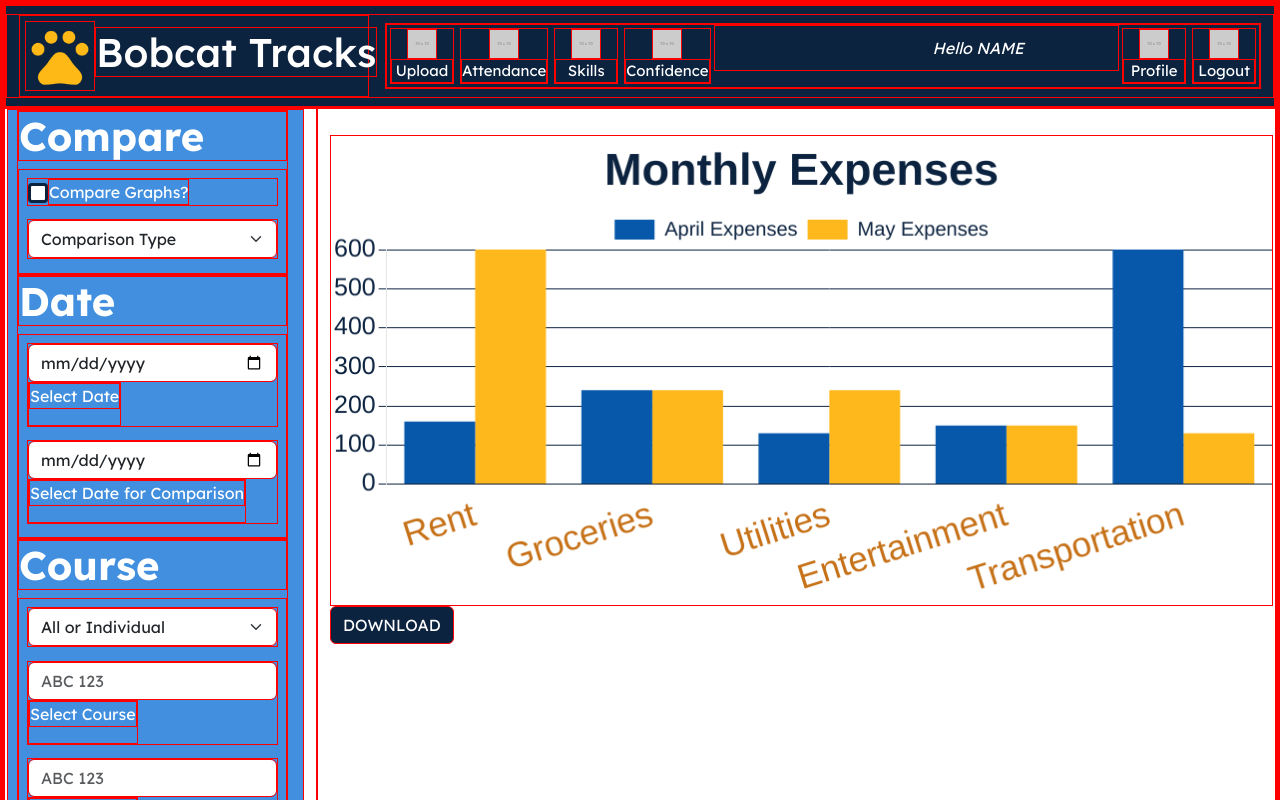
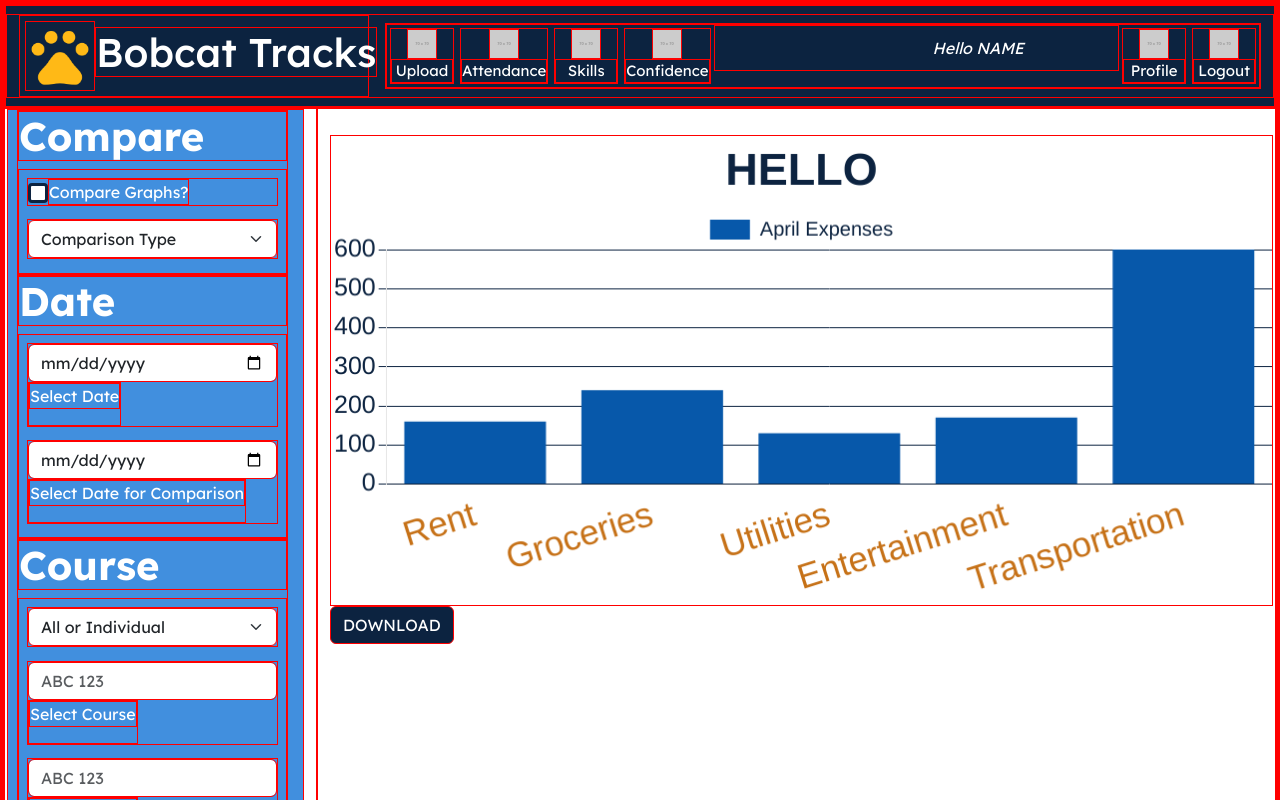
Before and after one commit to ecarl1/CapstoneProject, a React (Create React App) app in the folder bobcat-tracks/: page / in a window 1280 px wide. Shown: the top 800 px of the page. Built offline with nearby package versions, Linux system fonts and the light colour scheme.

Commit message:
graphs dynamic, working to move to parent component

```diff
--- a/bobcat-tracks/package.json
+++ b/bobcat-tracks/package.json
@@ -12,6 +12,7 @@
     "react-chartjs-2": "^5.2.0",
     "react-dom": "^18.3.1",
     "react-hook-form": "^7.53.2",
+    "react-router-dom": "^7.1.5",
     "react-scripts": "5.0.1",
     "sass": "^1.81.0",
     "web-vitals": "^2.1.4"
--- a/bobcat-tracks/src/components/AttendancePage.jsx
+++ b/bobcat-tracks/src/components/AttendancePage.jsx
@@ -2,7 +2,8 @@ import React, { Component } from "react";
 import NavBar from "./navBar";
 import Footer from "./footer";
 import PageOptions from "./pageOptions";
-import { Bargraph } from "./Bar.js";
+// import { Bargraph } from "./Bar.js";
+import BargraphComp from "./Bar.js";
 
 class AttendancePage extends Component {
   render() {
@@ -14,11 +15,14 @@ class AttendancePage extends Component {
           {/* left menu component */}
           <div className="col-lg-3">
             <PageOptions />
+            {/* changes what filters & parameters data should be displayed */}
           </div>
           {/* right graphs & buttons */}
           <div className="col-lg-9 graph-box">
-            {/* this is what throws the runtime errors. it's always around a useref method*/}
-            <Bargraph graphTitle={"HelloWorld"} />
+            <BargraphComp graphTitle={"HELLO"} />
+            {/* displays data based on filters & params*/}
+
+            {/* <Bargraph /> */}
             <button type="button" class="btn btn-download">
               DOWNLOAD
             </button>
--- a/bobcat-tracks/src/components/Bar.js
+++ b/bobcat-tracks/src/components/Bar.js
@@ -1,4 +1,5 @@
 import { Bar } from "react-chartjs-2"; //connects chart to React
+import React from "react";
 import {
   Chart as ChartJS,
   CategoryScale,
@@ -22,48 +23,53 @@ ChartJS.register(
   Tooltip
 );
 
-export const Bargraph = () => {
-  let barChartLabels = [
+//HOW TO USE BARGRAPH
+/*
+State variables to control & what they do-
+
+barCharLabels : Label each value in horizontal axis. For our purposes, this should be the DATES
+graphTitle: Overall title of the graph
+comparing: Is the graph doing a comparison? False- only default data is shown. true, compare data also displayed.
+
+defaultBarLabel : This labels this collection of data. Yet to determine policy.
+defaultBarData: An array of the values in each col. Should have same quantity as the above defaultBarLabel
+
+WHEN COMPARISON IS ON, defaultBarLabel & compareBarLabel should relate to what is being compared.
+EX, if two courses are being compared, each BarLabel should be named after the two things being compared.
+
+compareBarLabel : This labels this collection of data. Yet to determine policy.
+compareBarData: An array of the values in each col. Should have same quantity as the above compareBarLabel
+ */
+
+class BargraphComp extends React.Component {
+  constructor(props) {
+    super(props);
+    this.state = {
+      barChartLabels: [
         "Rent",
         "Groceries",
         "Utilities",
         "Entertainment",
         "Transportation",
-  ];
+      ],
+      //Should be default graph name
+      defaultBarLabel: "April Expenses",
+      defaultBarData: [160, 240, 130, 170, 600],
 
-  let defaultBarLabel = "April Expenses";
-  let defaultBarData = [160, 240, 130, 150, 600];
+      //name of what is being compared & param
+      compareBarLabel: "May Expenses",
+      compareBarData: [600, 240, 240, 150, 130],
 
-  let compareBarLabel = "May Expenses";
-  let compareBarData = [600, 240, 240, 150, 130];
+      //Default graph name, defined in component call
+      graphTitle: props.graphTitle,
 
-  let graphTitle = "Monthly Expenses";
+      comparing: false,
+    };
+  }
 
-  const barChartData = {
-    labels: barChartLabels,
-    datasets: [
-      {
-        label: defaultBarLabel,
-        data: defaultBarData,
-        borderWidth: 0,
-
-        backgroundColor: paletteColors.mediumBlue,
-        hoverBackgroundColor: paletteColors.navy,
-      },
-      {
-        label: compareBarLabel,
-        data: compareBarData,
-        borderWidth: 0,
-
-        backgroundColor: paletteColors.gold,
-        hoverBackgroundColor: paletteColors.burntGold,
-      },
-    ],
-  };
-
-  //options is what gives it all of the styling. Some names hard coded in, will make vars later.
-
-  const options = {
+  //controls the styling & features of the graph - should be the same for every graph, static
+  getOptions = () => {
+    return {
       responsive: true,
       plugins: {
         ticks: {
@@ -84,7 +90,7 @@ export const Bargraph = () => {
         },
         title: {
           display: true,
-        text: graphTitle,
+          text: this.state.graphTitle,
           position: "top",
           color: paletteColors.navy,
 
@@ -119,9 +125,171 @@ export const Bargraph = () => {
         },
       },
     };
+  };
 
-  //from ../fakeData, placeholder for now.
-  const data = barChartData;
+  //THIS can be dynamic
+  getData = () => {
+    if (this.state.comparing) {
+      return {
+        // two data sets are being compared
+        labels: this.state.barChartLabels,
+        datasets: [
+          {
+            label: this.state.defaultBarLabel,
+            data: this.state.defaultBarData,
+            borderWidth: 0,
 
-  return <Bar options={options} data={data} />;
+            backgroundColor: paletteColors.mediumBlue,
+            hoverBackgroundColor: paletteColors.navy,
+          },
+          {
+            label: this.state.compareBarLabel,
+            data: this.state.compareBarData,
+            borderWidth: 0,
+
+            backgroundColor: paletteColors.gold,
+            hoverBackgroundColor: paletteColors.burntGold,
+          },
+        ],
       };
+    } else {
+      return {
+        //only one type of data should be displayed
+        labels: this.state.barChartLabels,
+        datasets: [
+          {
+            label: this.state.defaultBarLabel,
+            data: this.state.defaultBarData,
+            borderWidth: 0,
+
+            backgroundColor: paletteColors.mediumBlue,
+            hoverBackgroundColor: paletteColors.navy,
+          },
+        ],
+      };
+    }
+  };
+
+  render() {
+    return <Bar options={this.getOptions()} data={this.getData()} />;
+    // return <p> TITLE: {this.state.graphTitle}</p>;
+  }
+} //end react component
+
+export default BargraphComp;
+//
+//ABOVE converted to a REACT component to allow for state & props to change & pass information
+//
+//
+//BELOW first chart.js graph for attendance
+//
+//PROTOTYPE BELOW
+
+// export const Bargraph = () => {
+//   //these should be dates
+//   let barChartLabels = [
+//     "Rent",
+//     "Groceries",
+//     "Utilities",
+//     "Entertainment",
+//     "Transportation",
+//   ];
+
+//   //Should be default graph name
+//   let defaultBarLabel = "April Expenses";
+//   let defaultBarData = [160, 240, 130, 150, 600];
+
+//   //name of what is being compared & param
+//   let compareBarLabel = "May Expenses";
+//   let compareBarData = [600, 240, 240, 150, 130];
+
+//   //Default graph name
+//   let graphTitle = "Monthly Expenses";
+
+//   //Where the variables are packaged for the graph- simply combining previous variables into correct format
+//   const barChartData = {
+//     labels: barChartLabels,
+//     datasets: [
+//       {
+//         label: defaultBarLabel,
+//         data: defaultBarData,
+//         borderWidth: 0,
+
+//         backgroundColor: paletteColors.mediumBlue,
+//         hoverBackgroundColor: paletteColors.navy,
+//       },
+//       {
+//         label: compareBarLabel,
+//         data: compareBarData,
+//         borderWidth: 0,
+
+//         backgroundColor: paletteColors.gold,
+//         hoverBackgroundColor: paletteColors.burntGold,
+//       },
+//     ],
+//   };
+
+//   //options is what gives it all of the styling.
+//   const options = {
+//     responsive: true,
+//     plugins: {
+//       ticks: {
+//         font: {
+//           size: 40,
+//         },
+//       },
+//       legend: {
+//         position: "top",
+
+//         labels: {
+//           color: paletteColors.navy,
+
+//           font: {
+//             size: 20,
+//           },
+//         },
+//       },
+//       title: {
+//         display: true,
+//         text: graphTitle,
+//         position: "top",
+//         color: paletteColors.navy,
+
+//         font: {
+//           size: 45,
+//           color: paletteColors.navy,
+//         },
+//       },
+//     },
+//     grouped: true,
+//     offset: true,
+//     barPercentage: 1,
+//     scales: {
+//       x: {
+//         grid: { display: false },
+//         ticks: {
+//           color: paletteColors.burntGold,
+//           font: {
+//             size: 35,
+//           },
+//         },
+//       },
+//       y: {
+//         grid: { color: paletteColors.navy },
+//         ticks: {
+//           color: paletteColors.navy,
+
+//           font: {
+//             size: 25,
+//           },
+//         },
+//       },
+//     },
+//   };
+
+//   //Created at top of page, data lives in this file
+//   const data = barChartData;
+
+//   //actual element created
+//   return <Bar options={options} data={data} />;
+// };
--- a/bobcat-tracks/src/components/navBar.jsx
+++ b/bobcat-tracks/src/components/navBar.jsx
@@ -45,7 +45,7 @@ class NavBar extends Component {
                 <p className="m1">Upload</p>
               </a>
 
-              <a class="nav-link" href="#">
+              <a class="nav-link" href="/attendance">
                 <img src="https://placehold.co/70" className="nav-icon" />
                 <p className="m1">Attendance</p>
               </a>
@@ -69,7 +69,7 @@ class NavBar extends Component {
 
                 <p className="m1">Profile</p>
               </a>
-              <a class="nav-link" href="#">
+              <a class="nav-link" href="/">
                 <img src="https://placehold.co/70" className="nav-icon" />
                 <p className="m1">Logout</p>
               </a>
```
Also changed, not shown: 1 other file (tests, documents, lock files or other folders). Lines whose indentation alone changed are shown as unchanged.
